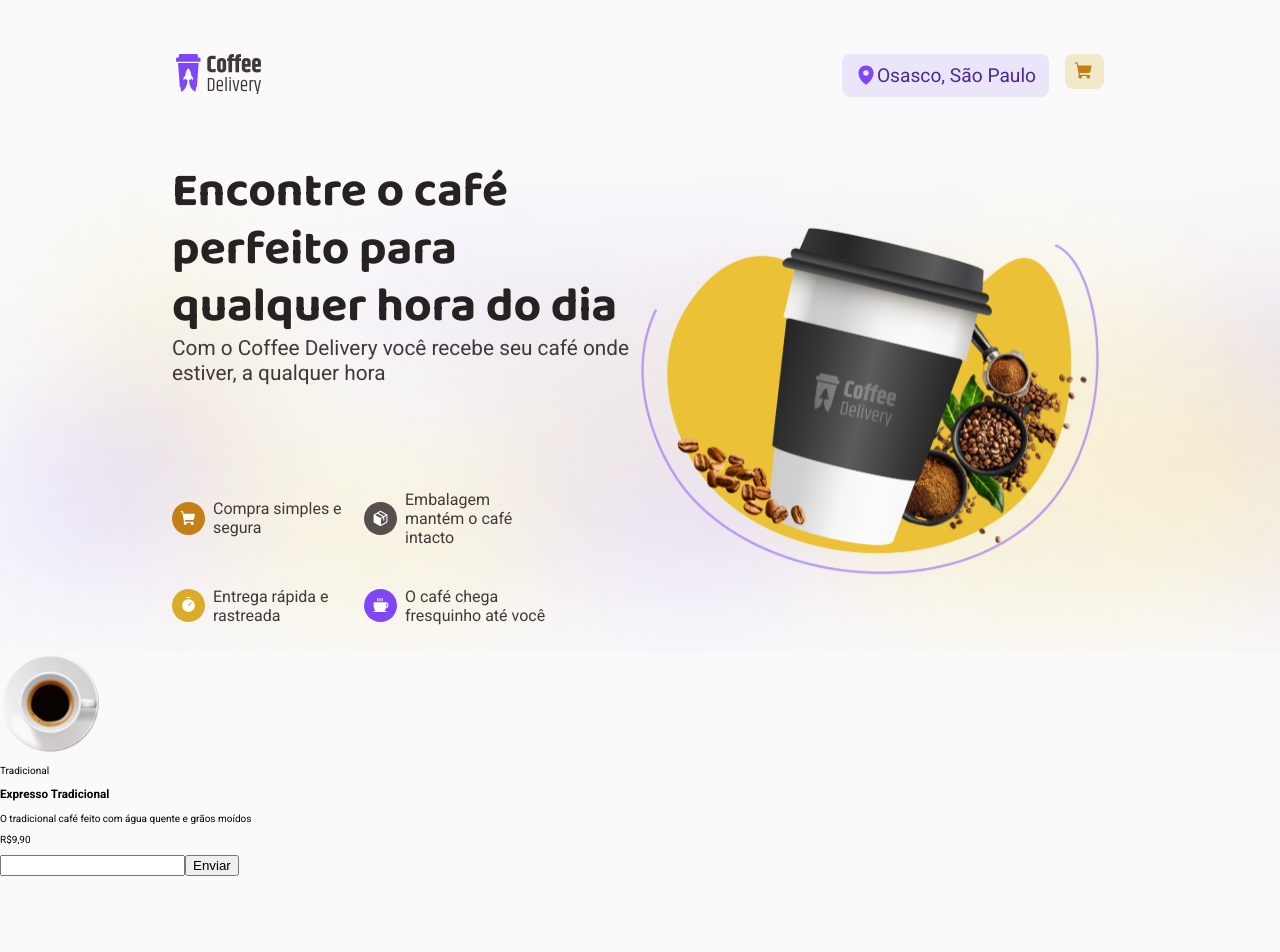
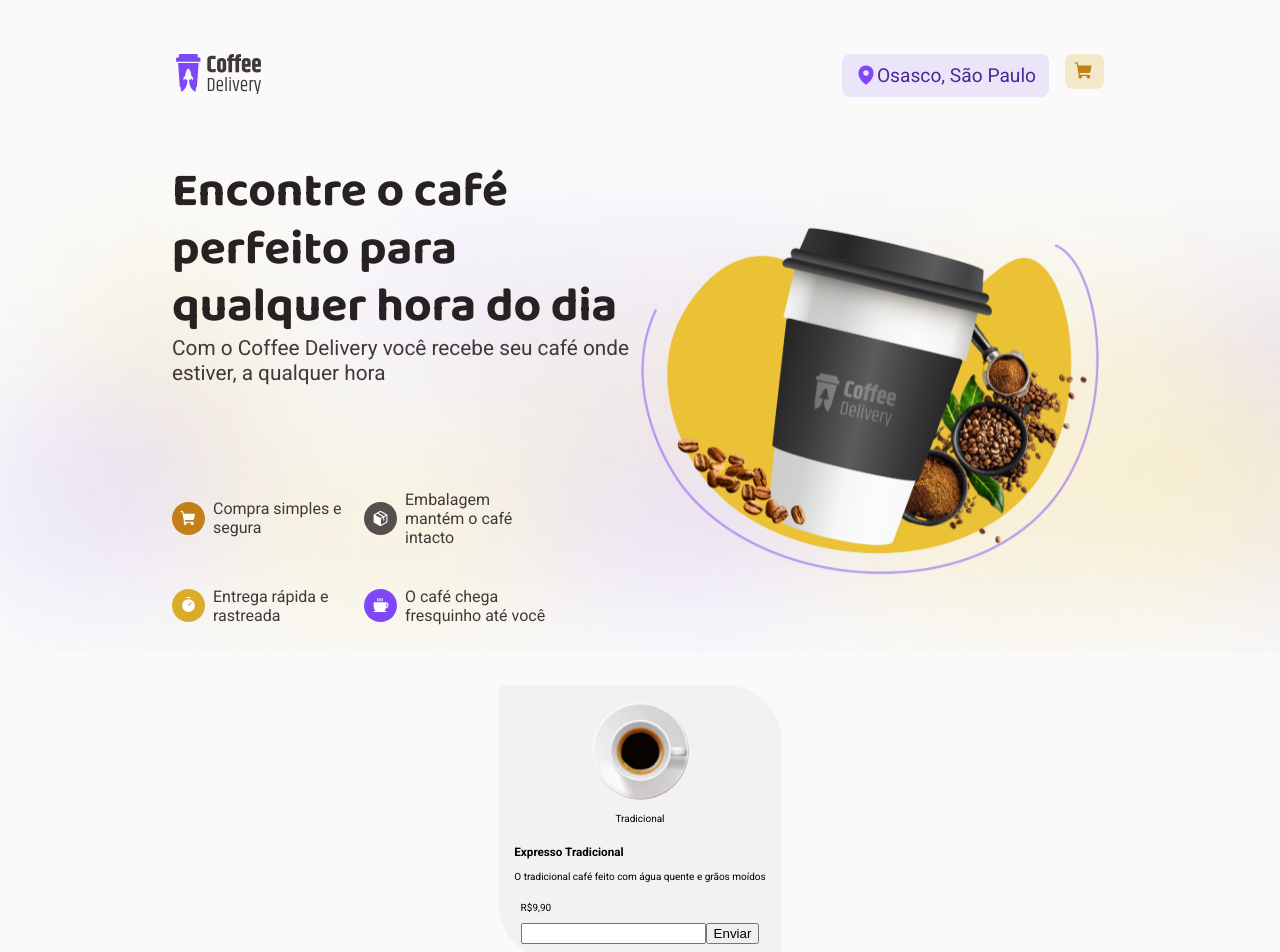
Before and after one commit to cauealb/projects-React, a React (Vite) app in the folder 05-coffe-delivey/: page / in a window 1280 px wide. Shown: the top 952 px of the page. Before the commit the page ends 876 px from the top, so only its background shows below. Built offline with nearby package versions, Linux system fonts and the light colour scheme.

Commit message:
style: Estilizando o Card

```diff
--- a/05-coffe-delivey/src/Routes/Components/Cards/Cards.tsx
+++ b/05-coffe-delivey/src/Routes/Components/Cards/Cards.tsx
@@ -1,9 +1,10 @@
 import express from '../../../assets/SvgCoffe/Type=Expresso.svg'
+import { CardsStyle } from './CardsStyle'
 
 export function Cards() {
     return (
         <>
-            <div>
+            <CardsStyle>
                 <header>
                     <img src={express} />
                 </header>
@@ -17,7 +18,7 @@ export function Cards() {
                     <input type="number" />
                     <button>Enviar</button>
                 </footer>
-            </div>
+            </CardsStyle>
         </>
     )
 }
--- /dev/null
+++ b/05-coffe-delivey/src/Routes/Components/Cards/CardsStyle.ts
@@ -0,0 +1,17 @@
+import styled from "styled-components";
+
+export const CardsStyle = styled.div`
+    display: flex;
+    align-items: center;
+    justify-content: center;
+    flex-direction: column;
+    width: fit-content;
+    padding: 1rem;
+    background-color: ${props => props.theme['--gray-200']};
+    border-top-right-radius: 3.6rem;
+    border-bottom-left-radius: 6px;
+    border-top-left-radius: 6px;
+    border-bottom-left-radius: 3.6rem;
+    margin: 2rem auto;
+    position: relative;
+`;
```
